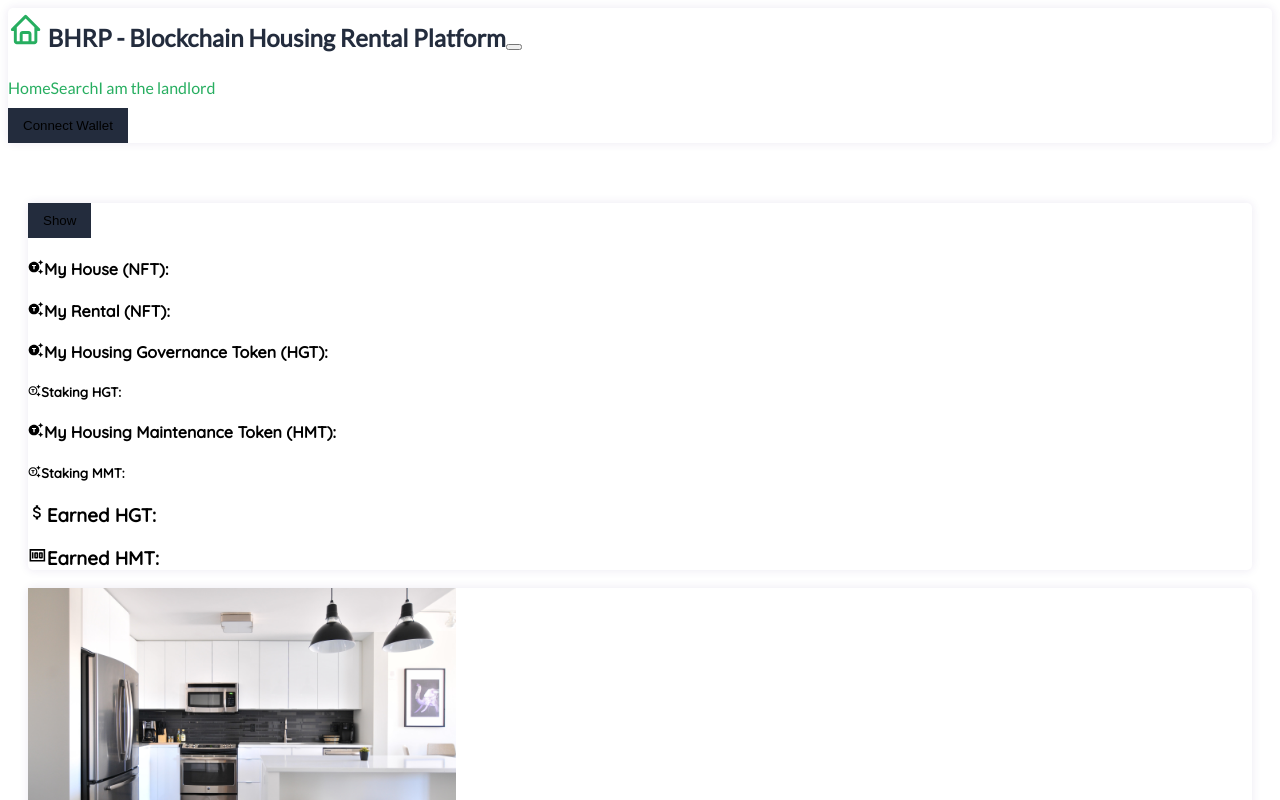
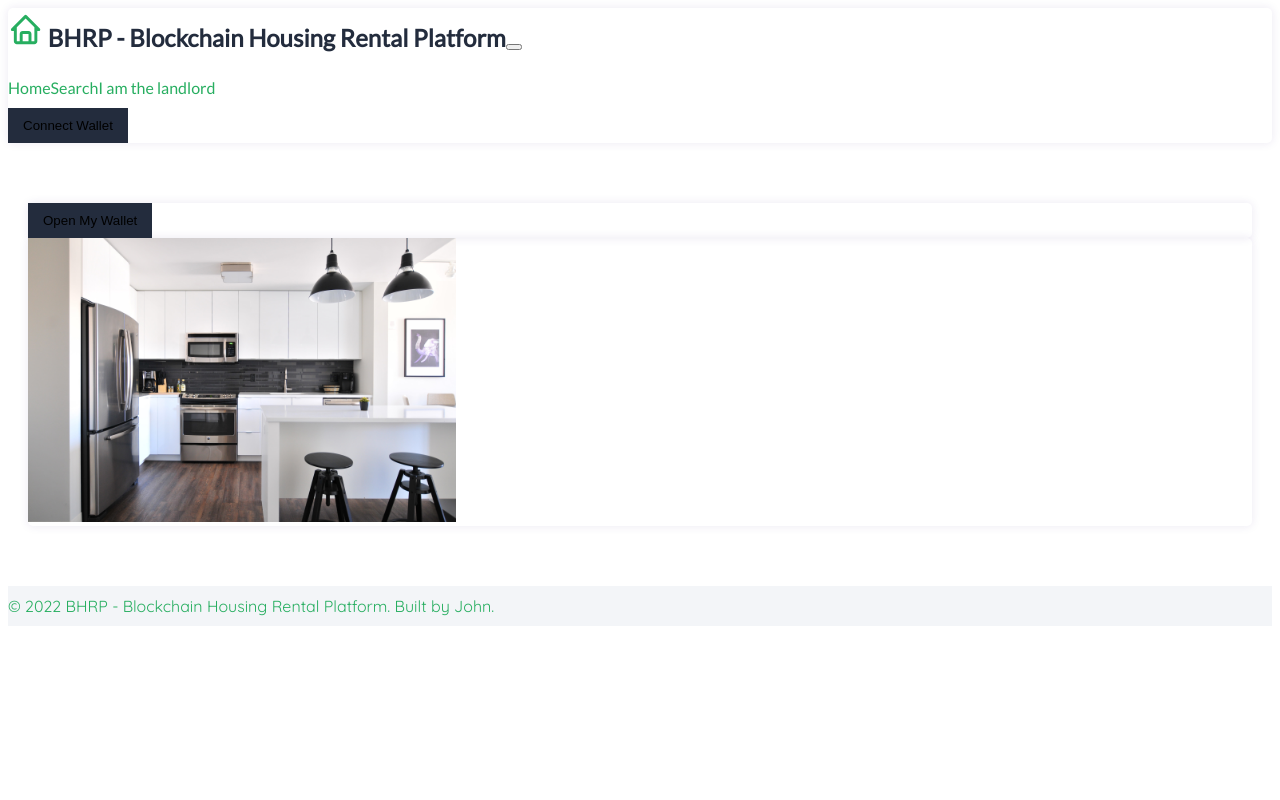
Before and after one commit to 54chen/bhrp, a Next.js app: page /wallet in a window 1280 px wide. Shown: the top 800 px of the page. Built offline with nearby package versions, Linux system fonts and the light colour scheme.

Commit message:
fix agree bug

```diff
--- a/components/Wallet.js
+++ b/components/Wallet.js
@@ -7,11 +7,14 @@ import { ethers } from 'ethers';
 export default function Wallet() {
   const DEFAULT_IMG = "/images/property.jpg";
   const [account, setAccount] = useState([]);
+  const [display, setDisplay] = useState(false);
+
 
   const {
     getMyAccount, getWhoPaid, paid, agree
   } = useWeb3();
   async function show() {
+    setDisplay(true);
     let x = await getMyAccount();
     let acc = [];
     x.forEach(v => {
@@ -24,7 +27,8 @@ export default function Wallet() {
 
     <Col>
     <div className='bg-white p-4 mt-4 mt-lg-5 shadow-sm'>
-      <Row><Button onClick={show}>Show</Button></Row>
+      {!display && (<Row><Button onClick={show}>Open My Wallet</Button></Row>)}
+      {display && (<div>
       <Row>
       <h4><MdGeneratingTokens/>My House (NFT): {account[4]}</h4>
 
@@ -50,7 +54,7 @@ export default function Wallet() {
 
       </Row>
       <Row>
-      <h5><MdOutlineGeneratingTokens/>Staking MMT: {account[2]}</h5>
+      <h5><MdOutlineGeneratingTokens/>Staking HMT: {account[2]}</h5>
 
       </Row>
       <Row>
@@ -61,6 +65,7 @@ export default function Wallet() {
       <h3><MdOutlineMoney/>Earned HMT: </h3>
 
       </Row>
+      </div>)}
       </div>
      </Col>
 
--- a/pages/property/agent.js
+++ b/pages/property/agent.js
@@ -32,7 +32,7 @@ export default function AgentInfo({
     setWhos(x);
   }
 
-  async function onAgree(amount, address, id) {
+  async function onAgree(amount, address) {
     let x = await agree(amount*1e18, address, id);
     setWhos(x);
   }
@@ -86,7 +86,7 @@ export default function AgentInfo({
           </Button>
           {whos.map((who, index)=>(
             <Alert key={index} variant={colors[index%8]}>
-              <MdEmojiPeople title={who.address} className='me-2' /> paid {who.amount} at {who.timestamp} <a href='#' onClick={()=>onAgree(who.amount, who.address, index)}><AiOutlineCarryOut title="Agree"/></a>
+              <MdEmojiPeople title={who.address} className='me-2' /> paid {who.amount} at {who.timestamp} <a href='#' onClick={()=>onAgree(who.amount, who.address)}><AiOutlineCarryOut title="Agree"/></a>
             </Alert>
 
           ))}
```
Also changed, not shown: 1 other file (tests, documents, lock files or other folders).
